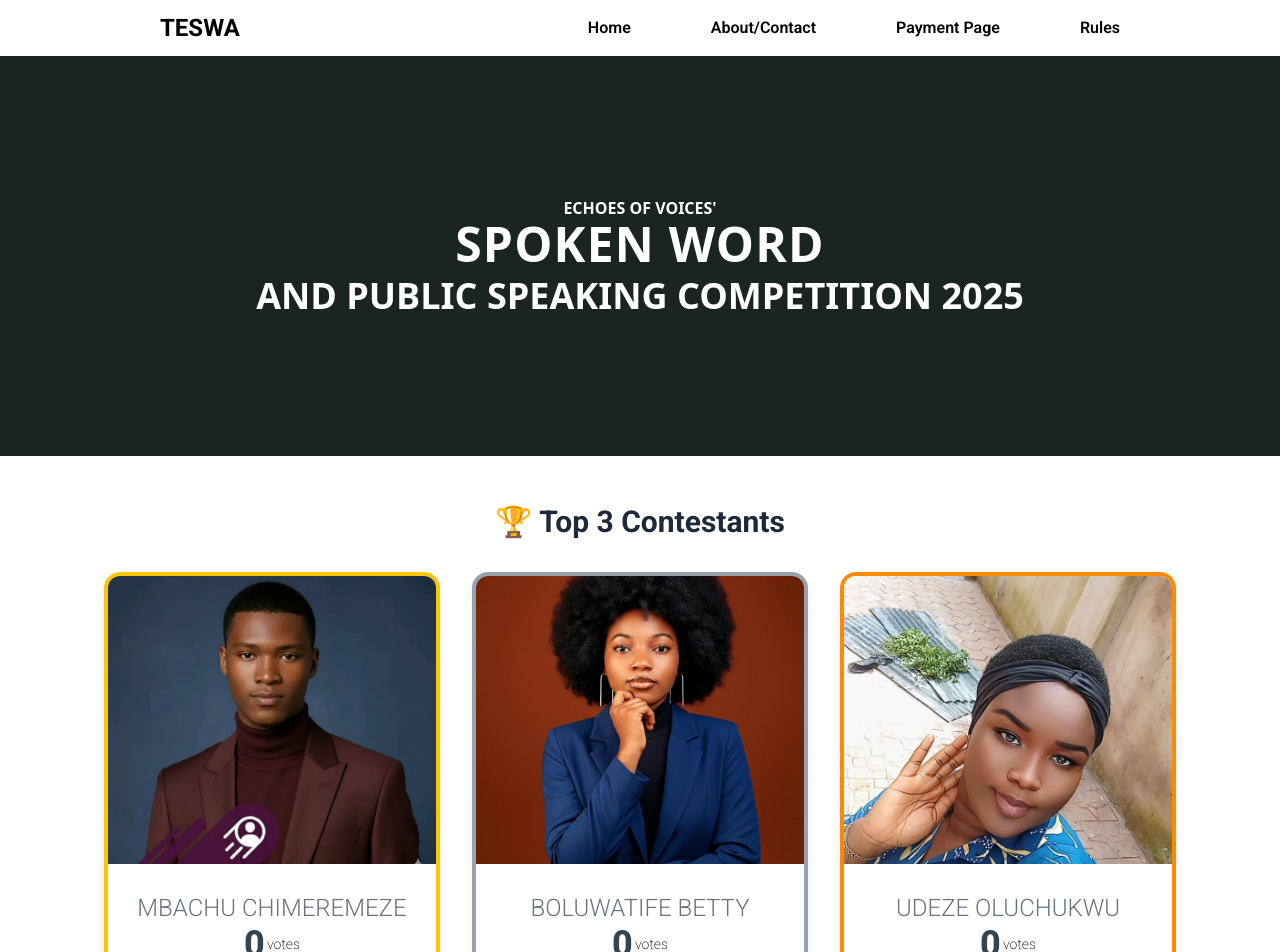
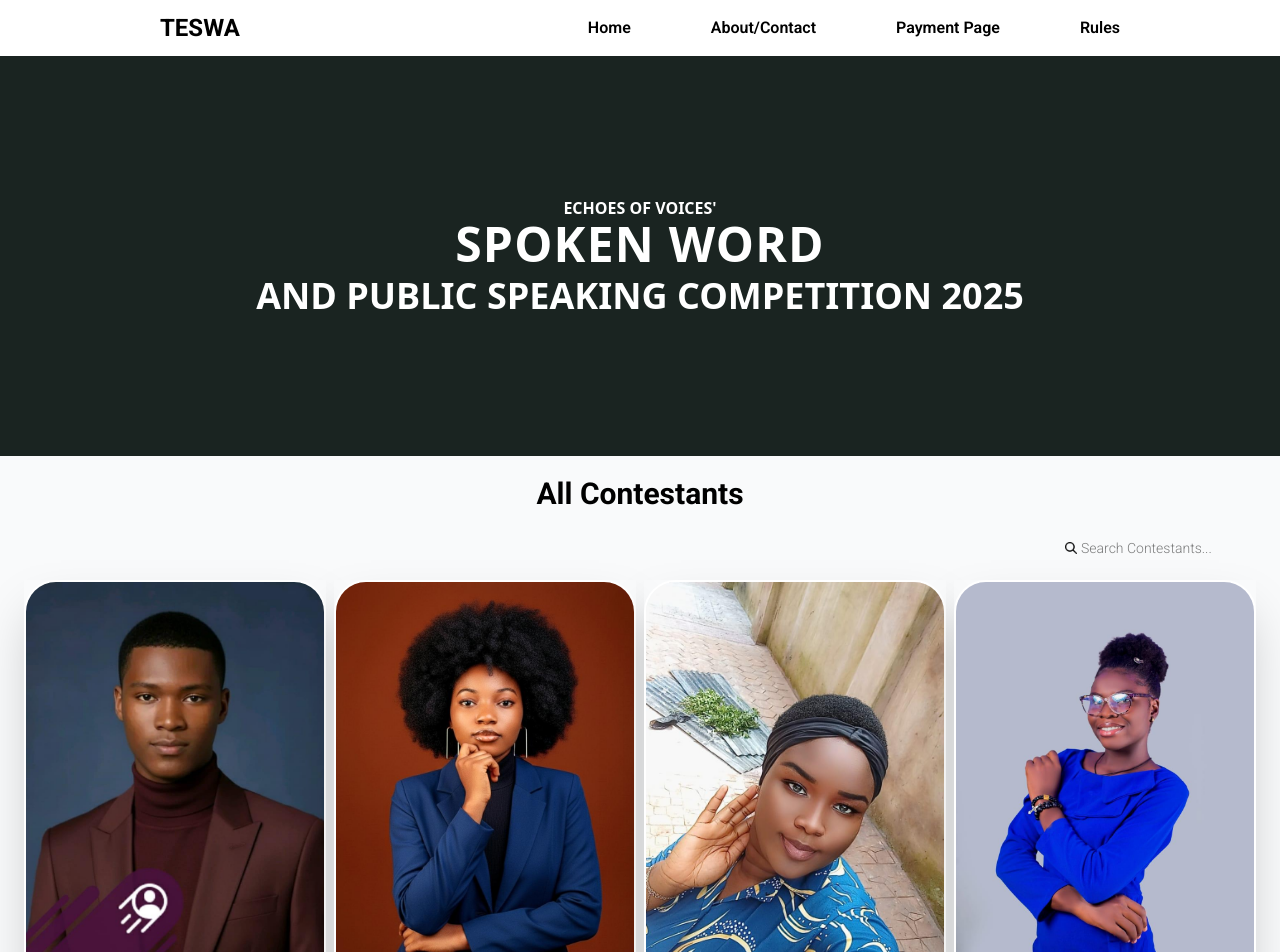
Before and after one commit to isaiah973/rankingSystem, a React (Vite) app: page / in a window 1280 px wide. Shown: the top 952 px of the page. Built offline with nearby package versions, Linux system fonts and the light colour scheme.

Commit message:
name correction

```diff
--- a/src/Components/TopThree.jsx
+++ b/src/Components/TopThree.jsx
@@ -17,7 +17,7 @@ const TopThree = () => {
     });
 
   return (
-    <div className="py-12 px-10 max-w-6xl mx-auto text-center font-[Roboto]">
+    <div className="hidden py-12 px-10 max-w-6xl mx-auto text-center font-[Roboto]">
       <h2 className="text-3xl font-bold text-gray-800 mb-8">🏆 Top 3 Contestants</h2>
 
         <div className="grid md:grid-cols-3 gap-8 mb-16">
--- a/src/Data/Contestants.jsx
+++ b/src/Data/Contestants.jsx
@@ -46,7 +46,7 @@ const Contestants = [
 
   { id: 23, name: "Marvellous Brai", profileImage: "/Images/MarvellousBrai.jpeg", votes: 0, contestantId: "0023" },
 
-  { id: 24, name: "Babatunde Rachael", profileImage: "/Images/BabatundeRachaelPelumi.jpeg", votes: 0, contestantId: "0024" },
+  { id: 24, name: "Pelumi Babatunde", profileImage: "/Images/BabatundeRachaelPelumi.jpeg", votes: 0, contestantId: "0024" },
 
   { id: 25, name: "Christiana Asuquo", profileImage: "/Images/ChristianaAsuquoEdem.jpeg", votes: 0, contestantId: "0025" },
 
@@ -107,7 +107,7 @@ const Contestants = [
 
   { id: 53, name: "Bassey Rebecca", profileImage: "/Images/BasseyRebecca.jpeg", votes: 0, contestantId: "0053" },
 
-  { id: 54, name: "ExcellenceInioluwa", profileImage: "/Images/ExcellenceInioluwa.jpeg", votes: 0, contestantId: "0054" },
+  { id: 54, name: "Excellence Inioluwa", profileImage: "/Images/ExcellenceInioluwa.jpeg", votes: 0, contestantId: "0054" },
 ];
 
 export default Contestants;
```
